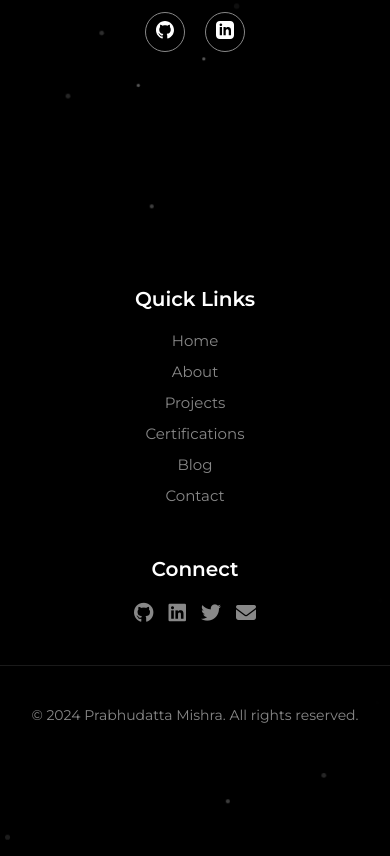
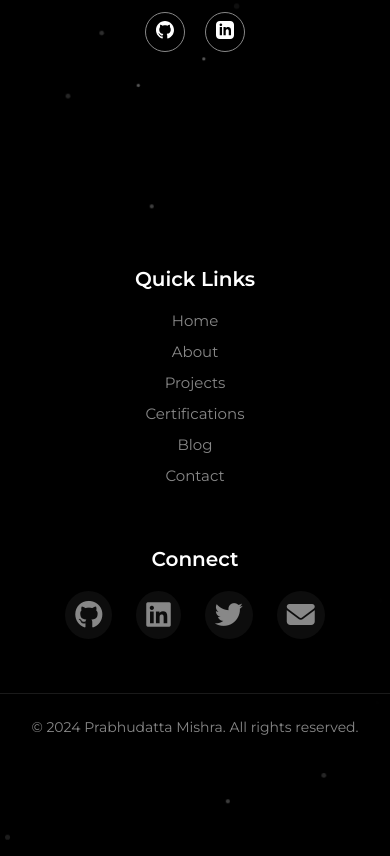
Before and after one commit to Prabhudatta3004/Portfolio_2.0, a plain HTML site: page index.html in a window 390 px wide. Shown: the part 1088-1944 px from the top of the page. Drawn offline with nearby package versions, Linux system fonts and the light colour scheme; animation ran at ten frames a second.

Commit message:
Fix footer layout and spacing for mobile view

```diff
--- a/assets/css/style.css
+++ b/assets/css/style.css
@@ -1056,14 +1056,48 @@ nav.scrolled {
     .footer-content {
         grid-template-columns: 1fr;
         text-align: center;
+        gap: 30px;
+        padding: 0 10px;
+    }
+
+    .footer-section {
+        margin-bottom: 20px;
     }
 
     .footer-social {
         justify-content: center;
+        gap: 24px;
+        margin-top: 20px;
+        margin-bottom: 10px;
     }
 
-    .footer-links a:hover {
+    .footer-social a {
+        font-size: 28px;
+        padding: 10px;
+        border-radius: 50%;
+        background: rgba(255, 255, 255, 0.05);
+        display: inline-flex;
+        align-items: center;
+        justify-content: center;
+        transition: background 0.2s;
+    }
+
+    .footer-social a:active {
+        background: rgba(255, 255, 255, 0.15);
+    }
+
+    .footer-links {
         padding-left: 0;
+    }
+
+    .footer-bottom {
+        padding-top: 24px;
+        margin-top: 24px;
+        font-size: 13px;
+    }
+
+    .footer {
+        padding: 40px 0 20px;
     }
 }
 
```
